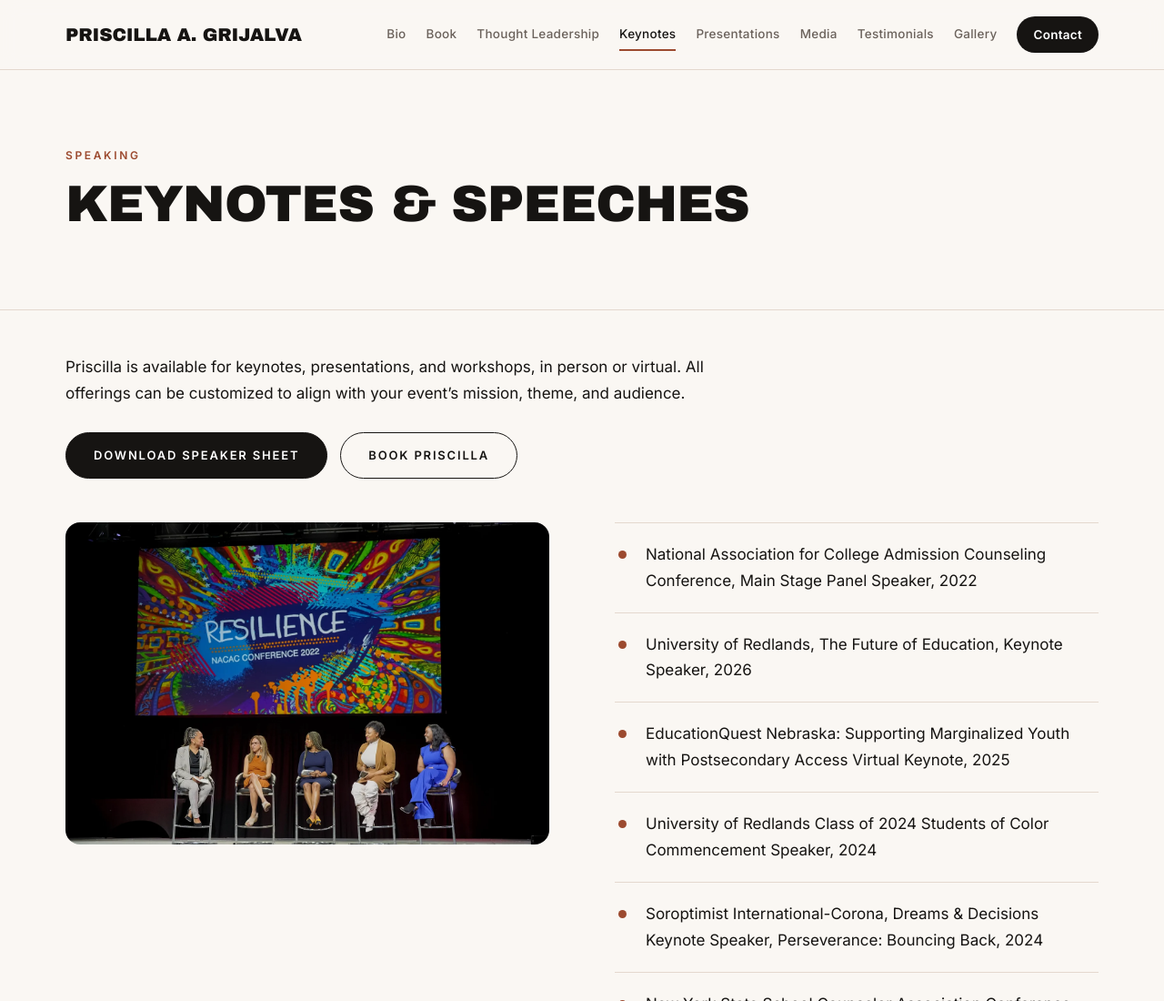
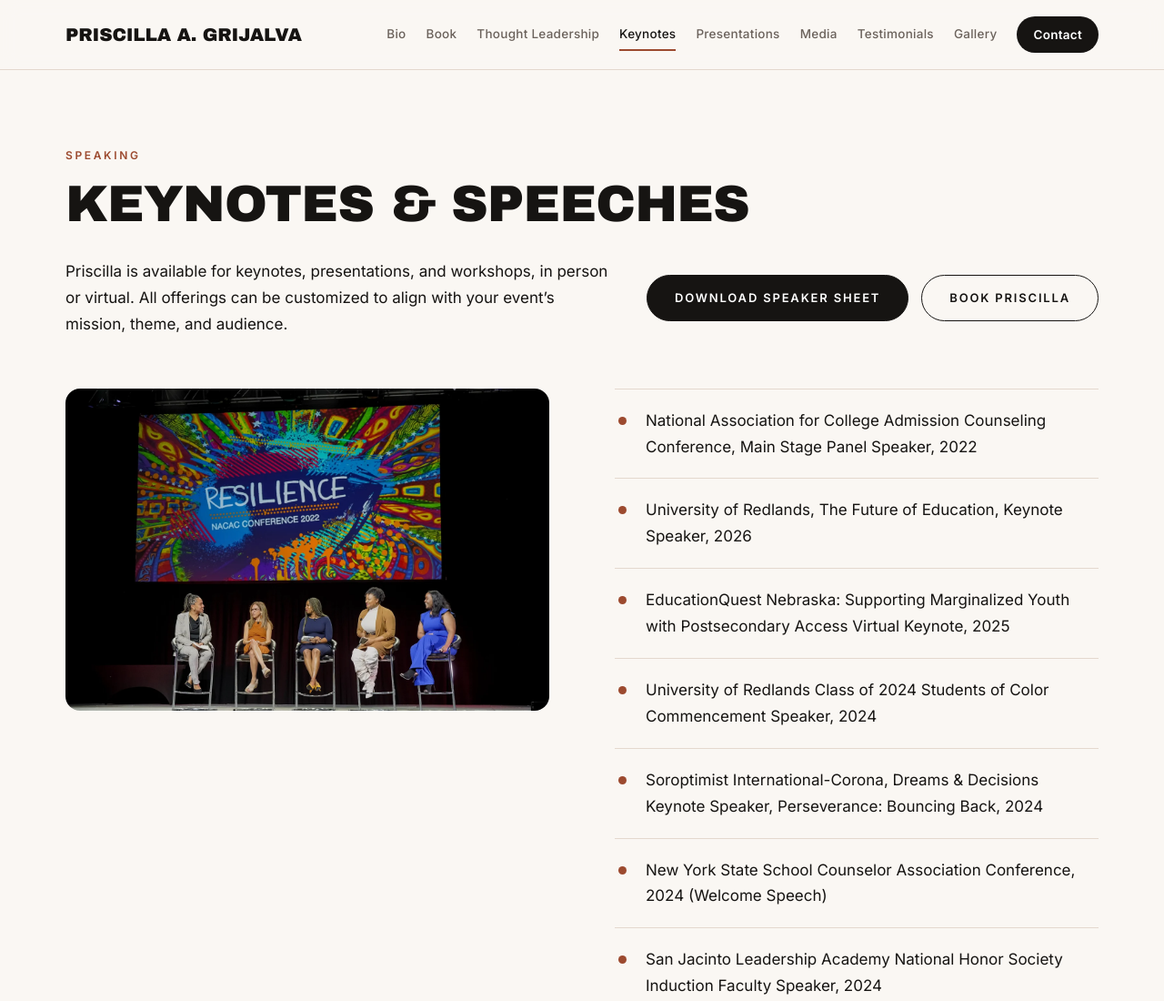
Before and after one commit to jeffcott100/priscilla-site, a plain HTML site: page speaking-1.html in a window 1280 px wide. Shown: the top 1100 px of the page at 91% size. Drawn offline with Linux system fonts and the light colour scheme.

Commit message:
Speaking pages: booking blurb in hero, buttons right; two-line Presentations title

```diff
--- a/assets/css/style.css
+++ b/assets/css/style.css
@@ -102,3 +102,6 @@ figure{margin:0}.videos figcaption{margin-top:14px;font-weight:500;font-size:15p
 .social.dark a{border-color:var(--ink);color:var(--ink)}
 .soc-k{margin:40px 0 0}
 @media(max-width:900px){.reviews{grid-template-columns:1fr}.review{padding:28px}}
+.phero.nobar{border-bottom:0;padding-bottom:8px}
+.booking{display:flex;align-items:center;gap:40px;margin-top:22px}.booking p{margin:0;max-width:62ch;flex:1 1 auto}.booking .btns{margin-top:0;flex:0 0 auto;flex-wrap:nowrap}
+@media(max-width:700px){.booking{flex-direction:column;align-items:flex-start;gap:20px}.booking .btns{flex-wrap:wrap}.dbr{display:none}}
--- a/speaking-1.html
+++ b/speaking-1.html
@@ -5,13 +5,13 @@
 <title>Keynotes &amp; Speeches — Priscilla A. Grijalva</title>
 <link rel="preconnect" href="https://fonts.googleapis.com"><link rel="preconnect" href="https://fonts.gstatic.com" crossorigin>
 <link href="https://fonts.googleapis.com/css2?family=Archivo+Black&family=Fraunces:ital,opsz,wght@0,9..144,400;0,9..144,600;1,9..144,400&family=Inter:wght@400;500;600&display=swap" rel="stylesheet">
-<link rel="stylesheet" href="assets/css/style.css?v=r13"></head><body>
+<link rel="stylesheet" href="assets/css/style.css?v=r14"></head><body>
 <a class="skip" href="#page">Skip to Content</a>
 <header class="site-header"><div class="wrap hbar"><a class="brand" href="index.html">Priscilla A. Grijalva</a>
 <button class="menu-btn" aria-label="Menu" aria-expanded="false"><span></span><span></span></button>
 <nav class="nav"><a href="bio.html">Bio</a><a href="book.html">Book</a><a href="media.html">Thought Leadership</a><a href="speaking-1.html" aria-current=page>Keynotes</a><a href="presentations-and-workshops.html">Presentations</a><a href="media-1.html">Media</a><a href="reviews-and-testimonies.html">Testimonials</a><a href="gallery.html">Gallery</a><a href="contact.html" class=nav-cta>Contact</a></nav></div></header>
-<main id="page"><section class="phero"><div class="wrap"><p class="kicker">Speaking</p><h1>Keynotes &amp; Speeches</h1></div></section>
-<section class="band" style="padding-top:48px"><div class="wrap prose" style="margin-bottom:48px"><p>Priscilla is available for keynotes, presentations, and workshops, in person or virtual. All offerings can be customized to align with your event’s mission, theme, and&nbsp;audience.</p><div class="btns"><a class="btn" href="assets/docs/priscilla-grijalva-speaker-sheet.pdf" download>Download Speaker Sheet</a><a class="btn ghost" href="contact.html">Book Priscilla</a></div></div><div class="wrap split top"><div class="split-img"><img src="assets/img/c4585497-pix3.jpg" alt=""></div>
+<main id="page"><section class="phero nobar"><div class="wrap"><p class="kicker">Speaking</p><h1>Keynotes &amp; Speeches</h1><div class="booking"><p>Priscilla is available for keynotes, presentations, and workshops, in person or virtual. All offerings can be customized to align with your event’s mission, theme, and&nbsp;audience.</p><div class="btns"><a class="btn" href="assets/docs/priscilla-grijalva-speaker-sheet.pdf" download>Download Speaker Sheet</a><a class="btn ghost" href="contact.html">Book Priscilla</a></div></div></div></section>
+<section class="band" style="padding-top:48px"><div class="wrap split top"><div class="split-img"><img src="assets/img/c4585497-pix3.jpg" alt=""></div>
 <ol class="timeline"><li>National Association for College Admission Counseling Conference, Main Stage Panel Speaker, 2022</li><li>University of Redlands, The Future of Education, Keynote Speaker, 2026</li><li>EducationQuest Nebraska: Supporting Marginalized Youth with Postsecondary Access Virtual Keynote, 2025</li><li>University of Redlands Class of 2024 Students of Color Commencement Speaker, 2024</li><li>Soroptimist International-Corona, Dreams &amp; Decisions Keynote Speaker, Perseverance: Bouncing Back, 2024</li><li>New York State School Counselor Association Conference, 2024 (Welcome Speech)</li><li>San Jacinto Leadership Academy National Honor Society Induction Faculty Speaker, 2024</li><li>Indiana School Counselor Association Conference, 2023 (Welcome Speech)</li><li>Lone Star State School Counselor Association Conference, 2023 (Welcome Speech)</li><li>California Association of School Counselors Conference, 2022 (Welcome Speech)</li><li>Nebraska School Counselor Academy Conference, 2022 (Welcome Speech)</li><li>American School Counselor Association Conference Main Stage State Roll Calls (Atlanta, GA 2023; Kansas City, MI 2024; Long Beach, CA 2025)</li><li>California Baptist University Senior Class President Commencement Speech, 2001</li></ol></div></section></main>
 <footer class="site-footer"><div class="wrap fgrid"><div><a class="brand light" href="index.html">Priscilla A. Grijalva</a><p class="fine">Grijalva Education Consulting LLC ™</p><div class="social"><a href="https://www.instagram.com/grijalvaeducation/" aria-label="Instagram" target="_blank" rel="noopener"><svg viewBox="0 0 24 24" aria-hidden="true"><rect x="3" y="3" width="18" height="18" rx="5" fill="none" stroke="currentColor" stroke-width="2"/><circle cx="12" cy="12" r="4" fill="none" stroke="currentColor" stroke-width="2"/><circle cx="17.5" cy="6.5" r="1.3" fill="currentColor"/></svg></a><a href="https://www.linkedin.com/in/priscilla-grijalva-0228591a4/" aria-label="LinkedIn" target="_blank" rel="noopener"><svg viewBox="0 0 24 24" aria-hidden="true"><path fill="currentColor" d="M4.98 3.5a2.5 2.5 0 1 1 0 5 2.5 2.5 0 0 1 0-5zM3 9.5h4V21H3zM9.5 9.5h3.8v1.6h.05c.53-1 1.83-2.05 3.77-2.05 4.03 0 4.78 2.65 4.78 6.1V21h-4v-5.1c0-1.22-.02-2.79-1.7-2.79-1.7 0-1.96 1.33-1.96 2.7V21h-4z"/></svg></a></div></div>
 <nav class="fnav"><a href="bio.html">Bio</a><a href="book.html">Book</a><a href="media.html">Thought Leadership</a><a href="speaking-1.html" aria-current=page>Keynotes</a><a href="presentations-and-workshops.html">Presentations</a><a href="media-1.html">Media</a><a href="reviews-and-testimonies.html">Testimonials</a><a href="gallery.html">Gallery</a><a href="contact.html" class=nav-cta>Contact</a></nav></div></footer>
```
Also changed, not shown: presentations-and-workshops.html (+3 -2 lines).
